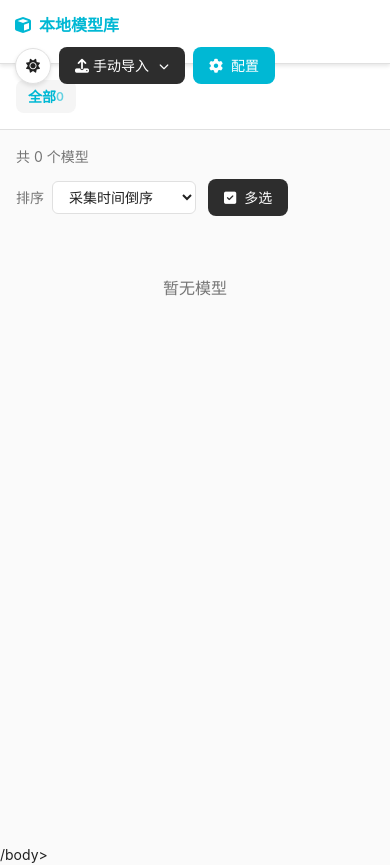
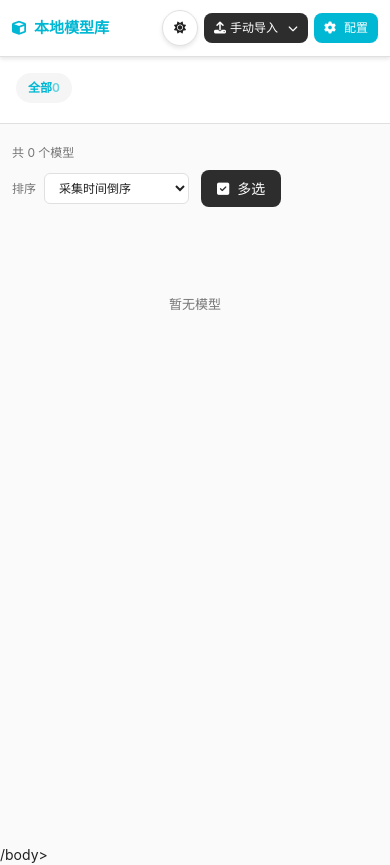
Before and after one commit to step0766/ModHub, a FastAPI app: page / in a window 390 px wide. Run offline with FastAPI, Linux system fonts and the light colour scheme; data that the repository does not hold is empty; some libraries are stand-ins or nearby versions.

Commit message:
Add iPhone responsive styles for header and sidebar

```diff
--- a/app/static/css/gallery.css
+++ b/app/static/css/gallery.css
@@ -1315,3 +1315,216 @@ body.multi-select-mode .card:hover .hover-quick-actions {
     min-width: 70px;
   }
 }
+
+/* =========================================
+   iPhone Responsive (375px - 428px)
+========================================= */
+@media (max-width: 428px) {
+  body {
+    overflow-x: hidden;
+  }
+
+  .wrap {
+    overflow-x: hidden;
+  }
+
+  header {
+    height: auto;
+    min-height: 56px;
+    padding: 10px 12px;
+    flex-wrap: wrap;
+    gap: 8px;
+  }
+
+  .brand {
+    min-width: auto;
+    flex: 0 0 auto;
+  }
+
+  .brand h1 {
+    font-size: 15px;
+  }
+
+  .brand h1 i {
+    font-size: 14px;
+  }
+
+  .header-search {
+    display: none;
+  }
+
+  .header-actions {
+    gap: 6px;
+    flex-wrap: nowrap;
+  }
+
+  .header-actions .btn {
+    padding: 6px 10px;
+    font-size: 12px;
+  }
+
+  .header-actions .btn i {
+    font-size: 12px;
+  }
+
+  .header-actions .btn span {
+    display: none;
+  }
+
+  .dropdown-toggle::after {
+    display: none;
+  }
+
+  .layout {
+    flex-direction: column;
+    overflow-x: hidden;
+  }
+
+  .sidebar {
+    width: 100%;
+    height: auto;
+    position: static;
+    border-right: none;
+    border-bottom: 1px solid var(--border-color);
+    padding: 10px 12px;
+    overflow-x: auto;
+    flex-shrink: 0;
+  }
+
+  .sidebar-header {
+    display: none;
+  }
+
+  .sidebar-toggle {
+    display: none;
+  }
+
+  .sidebar > .side-title:not(:first-of-type),
+  .sidebar > .side-menu:not(:nth-of-type(2)) {
+    display: none;
+  }
+
+  .side-title {
+    margin: 0 0 8px 0;
+    font-size: 11px;
+    padding: 0;
+  }
+
+  .side-menu {
+    display: flex;
+    flex-direction: row;
+    flex-wrap: nowrap;
+    gap: 6px;
+    overflow-x: auto;
+    padding-bottom: 4px;
+    -webkit-overflow-scrolling: touch;
+    scrollbar-width: none;
+  }
+
+  .side-menu::-webkit-scrollbar {
+    display: none;
+  }
+
+  .side-item {
+    flex-shrink: 0;
+    padding: 6px 12px;
+    font-size: 12px;
+    white-space: nowrap;
+    border-radius: 16px;
+  }
+
+  .content {
+    padding: 12px;
+    min-height: auto;
+    overflow-x: hidden;
+  }
+
+  .toolbar {
+    flex-direction: row;
+    flex-wrap: wrap;
+    gap: 8px;
+    padding: 8px 0;
+  }
+
+  .toolbar-count {
+    font-size: 12px;
+    width: 100%;
+  }
+
+  .sort-order {
+    width: auto;
+    flex: 1;
+    min-width: 140px;
+  }
+
+  .sort-order label {
+    font-size: 12px;
+  }
+
+  .sort-order select {
+    font-size: 12px;
+    padding: 6px 28px 6px 10px;
+  }
+
+  #multiSelectMode {
+    gap: 6px;
+  }
+
+  #multiSelectMode span {
+    font-size: 12px;
+  }
+
+  .grid {
+    grid-template-columns: repeat(2, 1fr);
+    gap: 10px;
+  }
+
+  .card {
+    border-radius: 8px;
+  }
+
+  .card-cover {
+    aspect-ratio: 1 / 1;
+  }
+
+  .card-body {
+    padding: 8px;
+    min-height: 40px;
+  }
+
+  .title {
+    font-size: 12px;
+    line-height: 1.3;
+    -webkit-line-clamp: 2;
+  }
+
+  .card-hover-overlay {
+    display: none;
+  }
+
+  .card-actions {
+    opacity: 1;
+    visibility: visible;
+    position: static;
+    flex-direction: row;
+    justify-content: flex-end;
+    padding: 4px 8px 8px;
+    background: transparent;
+  }
+
+  .card-actions button {
+    padding: 4px 8px;
+    font-size: 11px;
+  }
+
+  .archive-failure-notice {
+    font-size: 10px;
+    padding: 4px 6px;
+    margin-top: 4px;
+  }
+
+  #empty {
+    font-size: 13px;
+    padding: 20px;
+  }
+}
```
